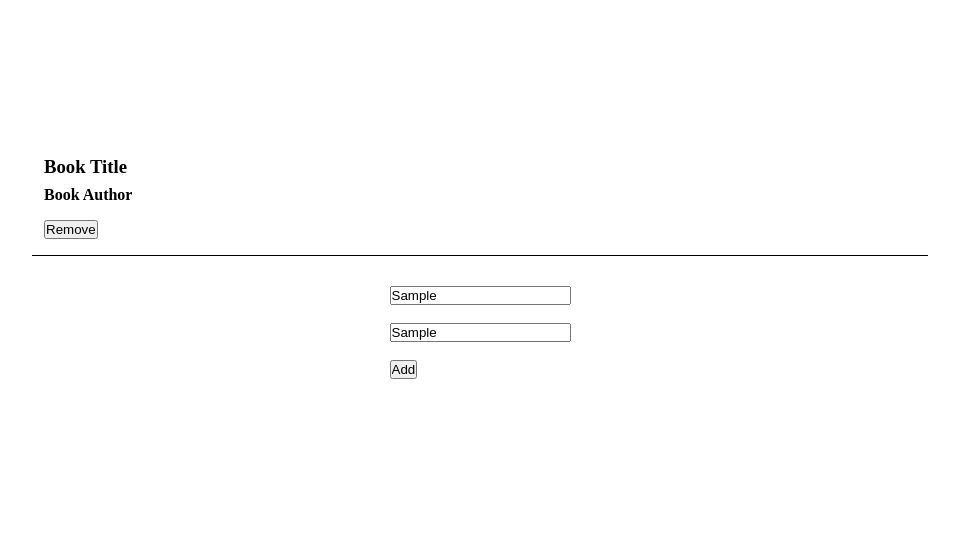
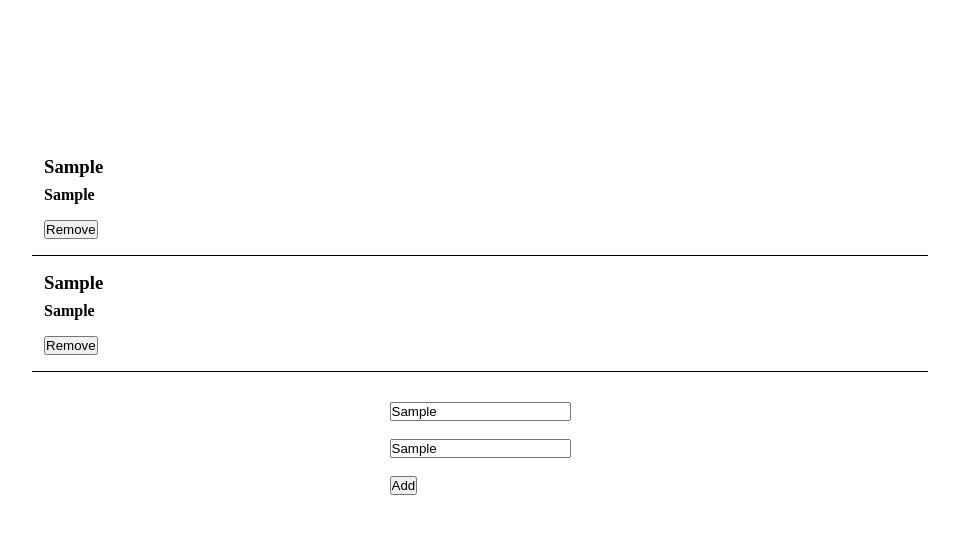
Before and after one commit to BB-Simon/awesome-books, a website: page index.html in a window 1280 px wide. Both pictures are taken after typing "Sample", "Sample" into the empty fields and a click on the input "Add". Shown: the whole page, without its empty margins (160-1119 px from the left). Drawn offline with Linux system fonts and the light colour scheme.

Commit message:
Add add & remove book functions

```diff
--- a/index.html
+++ b/index.html
@@ -12,12 +12,12 @@
 <body>
   <main>
     <section class="section">
-      <ul class="list-wrapper">
-        <li class="list-item">
+      <ul id="book-list" class="list-wrapper">
+        <!-- <li class="list-item">
           <h3>Book Title</h3>
           <h4>Book Author</h4>
           <button>Remove</button>
-        </li>
+        </li> -->
       </ul>
     </section>
     <section class="section">
--- a/js/index.js
+++ b/js/index.js
@@ -1,12 +1,42 @@
 const addBookForm = document.getElementById("add-book");
+const bookList = document.getElementById("book-list");
+const books = [];
+
+
+function addBookToTheList(book, cb) {
+  const li = document.createElement("li");
+  li.classList.add('list-item');
+  li.innerHTML = `
+    <h3>${book.title}</h3>
+    <h4>${book.author}</h4>
+    <button id="remove-book" data-id=${book.id}>Remove</button>
+    `;
+
+  bookList.appendChild(li)
+
+  const removeBnt = document.getElementById("remove-book");
+  removeBnt.addEventListener('click', cb())
+}
+
+function removeBookFromTheList(){
+  books.filter(book => book.title !== title)
+  books.forEach((book) => addBookToTheList(book))
+}
+
+
 
 function handleSubmit(e) {
   e.preventDefault();
-  console.log(document.forms["add-book"]);
 
   const bookTitle = addBookForm['title'].value;
   const bookAuthor = addBookForm['author'].value;
-  console.log(bookTitle, bookAuthor);
+  books.push({
+    id: 'aa',
+    title: bookTitle,
+    author: bookAuthor
+  })
+  books.forEach((book) => addBookToTheList(book, removeBookFromTheList))
 }
 
+
 addBookForm.addEventListener("submit", handleSubmit);
```
